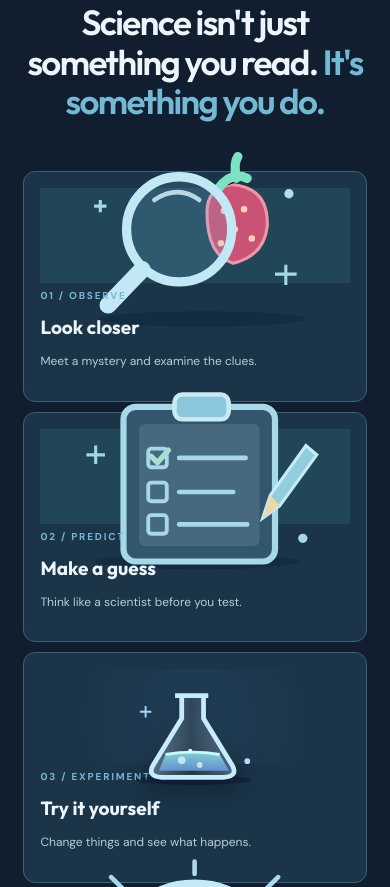
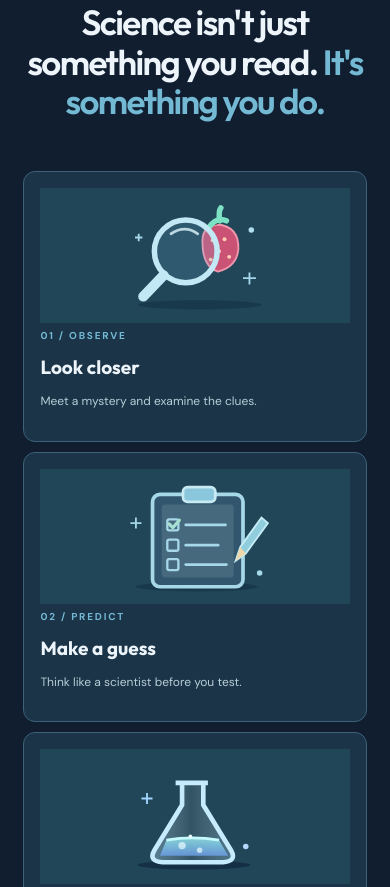
Before and after one commit to wxresearch/the-discovery-lab, a plain HTML site: page index.html in a window 390 px wide. Shown: the part 3011-3898 px from the top of the page. Drawn offline with Linux system fonts and the light colour scheme.

Commit message:
Match the illustration backgrounds and sizing

```diff
--- a/styles.css
+++ b/styles.css
@@ -1730,3 +1730,35 @@ html,body{background:#101e30;color:var(--light)}
 .exhibit-modal .dna-certificate .cert-icon,
 .exhibit-modal .dna-certificate>span{color:#a7d4e4}
 .exhibit-modal .cert-line{background:#74b9d4}
+
+
+.how .step-illustration,
+.how .step-illustration:has(.experiment-illustration){
+ background:#204658;
+ height:180px;
+ width:100%;
+ display:grid;
+ place-items:center;
+ border-radius:0;
+}
+.how .step-illustration .process-illustration,
+.how .step-illustration .experiment-illustration{
+ display:block;
+ width:min(200px,94%);
+ height:150px;
+ max-height:150px;
+ margin:auto;
+ object-fit:contain;
+ filter:none;
+}
+@media(max-width:650px){
+ .how .step-illustration,
+ .how .step-illustration:has(.experiment-illustration){
+  height:135px;
+ }
+ .how .step-illustration .process-illustration,
+ .how .step-illustration .experiment-illustration{
+  height:120px;
+  max-height:120px;
+ }
+}
```
